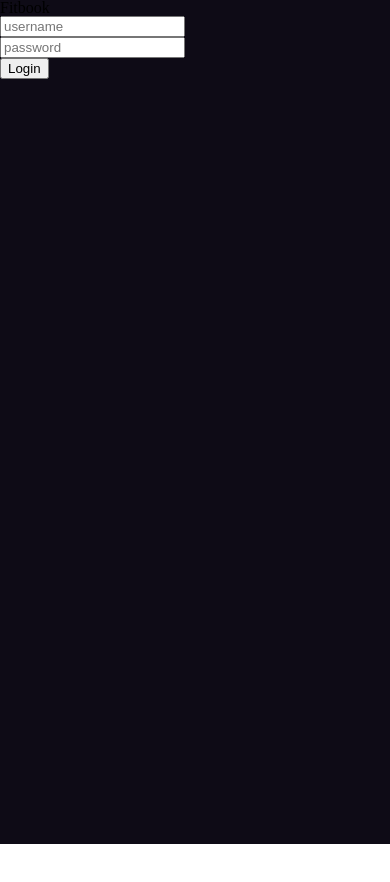
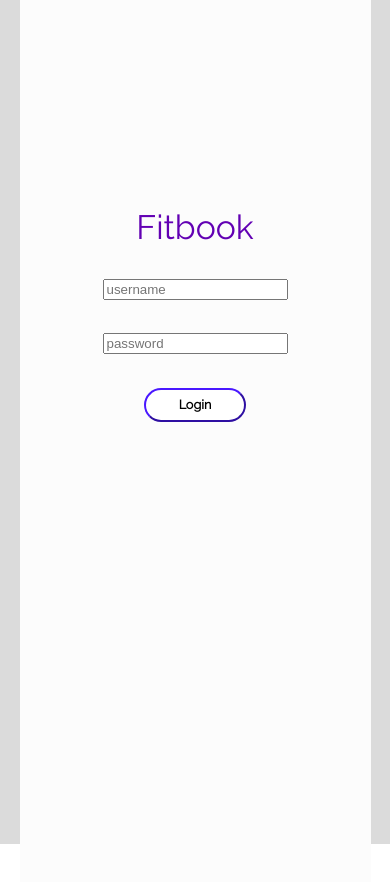
Before and after one commit to Morgan-Mischo/personal, a React (Create React App) app: page /#/login in a window 390 px wide. Shown: the top 882 px of the page. Before the commit the page ends 844 px from the top, so only its background shows below. Built offline with nearby package versions, Linux system fonts and the light colour scheme; what redux-promise-middleware would draw is missing.

Commit message:
more sass styling

```diff
--- a/src/components/Dashboard.js
+++ b/src/components/Dashboard.js
@@ -4,7 +4,7 @@ import { connect } from "react-redux";
 import { getUser } from "../redux/userReducer";
 import Followed from "./Followed";
 import "../styling/reset.css";
-
+import "../styling/dashboard.scss";
 
 class Dashboard extends Component {
   componentDidMount() {
@@ -35,7 +35,6 @@ class Dashboard extends Component {
           <Link to={{ pathname: "/create" }}>
             <button className="buttons-dash-post">Post</button>
           </Link>
-
         </div>
 
         <div className="box-medium-dash">
--- a/src/components/Login.js
+++ b/src/components/Login.js
@@ -3,7 +3,7 @@ import { login } from '../redux/userReducer';
 import { connect } from 'react-redux';
 import { Redirect } from 'react-router-dom';
 import "../styling/reset.css";
-
+import "../styling/login.scss";
 class Login extends Component {
     constructor() {
         super();
--- a/src/components/Post.js
+++ b/src/components/Post.js
@@ -1,8 +1,8 @@
-import React, { Component } from 'react';
-import { connect } from 'react-redux';
-import { deletePost, editPost } from '../redux/postsReducer';
+import React, { Component } from "react";
+import { connect } from "react-redux";
+import { deletePost, editPost } from "../redux/postsReducer";
 
-class Post extends Component{
+class Post extends Component {
   constructor(props) {
     super(props);
     this.state = {
@@ -26,8 +26,25 @@ class Post extends Component{
 
   save = () => {
     let { id, editPost } = this.props;
-        let { newHeight, newWeight, newCalories, newDiet, newWorkout, newGoals, newPhoto } = this.state;
-        editPost(id, newHeight, newWeight, newCalories, newDiet, newWorkout, newGoals, newPhoto);
+    let {
+      newHeight,
+      newWeight,
+      newCalories,
+      newDiet,
+      newWorkout,
+      newGoals,
+      newPhoto
+    } = this.state;
+    editPost(
+      id,
+      newHeight,
+      newWeight,
+      newCalories,
+      newDiet,
+      newWorkout,
+      newGoals,
+      newPhoto
+    );
   };
 
   delete = () => {
@@ -35,12 +52,17 @@ class Post extends Component{
     deletePost(id);
   };
 
-    componentDidUpdate(prevProps){
+  componentDidUpdate(prevProps) {
     let { height, weight, calories, diet, workout, goals, photo } = prevProps;
-        if(height !== this.props.height || weight !== this.props.weight
-            || calories !== this.props.calories || diet !== this.props.diet
-            || workout !== this.props.workout || goals !== this.props.goals
-            || photo !== this.props.photo) {
+    if (
+      height !== this.props.height ||
+      weight !== this.props.weight ||
+      calories !== this.props.calories ||
+      diet !== this.props.diet ||
+      workout !== this.props.workout ||
+      goals !== this.props.goals ||
+      photo !== this.props.photo
+    ) {
       this.setState({
         newHeight: height,
         newWeight: weight,
@@ -50,17 +72,25 @@ class Post extends Component{
         newGoals: goals,
         newPhoto: photo,
         editing: false
-            })
+      });
     }
   }
 
-
-    render(){
+  render() {
     let { height, weight, calories, diet, workout, goals, photo } = this.props;
-        let { newHeight, newWeight, newCalories, newDiet, newWorkout, newGoals, newPhoto, editing} = this.state;
-        return(
-            <div className='post-container'>
-                { editing ? (
+    let {
+      newHeight,
+      newWeight,
+      newCalories,
+      newDiet,
+      newWorkout,
+      newGoals,
+      newPhoto,
+      editing
+    } = this.state;
+    return (
+      <div className="post-container">
+        {editing ? (
           <div>
             <input
               value={newHeight}
@@ -116,7 +146,7 @@ class Post extends Component{
           </div>
         ) : (
           <div>
-                <img src = {photo} alt="Loading"></img>
+            <img src={photo} alt="Loading" />
             <h3> {goals} </h3>
             <h4> {workout} </h4>
             <h4> {diet} </h4>
@@ -132,7 +162,6 @@ class Post extends Component{
               </button>
             </div>
           </div>
-
         )}
       </div>
     );
--- a/src/components/Signup.js
+++ b/src/components/Signup.js
@@ -3,6 +3,7 @@ import { connect } from 'react-redux';
 import { signup } from '../redux/userReducer';
 import { Redirect, Link } from 'react-router-dom';
 import '../styling/reset.css';
+import '../styling/signup.scss';
 
 class Signup extends Component {
     constructor() {
@@ -75,7 +76,7 @@ class Signup extends Component {
                         placeholder="last name"
                         />
                     </div>
-                    <div className="input-bottom">
+                    <div className="input">
                         <input
                         type= 'text'
                         value={email}
@@ -85,7 +86,7 @@ class Signup extends Component {
                         placeholder="email"
                         />
                     </div>
-                    <div className="input-bottom">
+                    <div className="input">
                         <input
                         type= 'text'
                         value={picture}
--- a/src/styling/_background.scss
+++ b/src/styling/_background.scss
@@ -4,4 +4,19 @@
     height: 100vh;
     width: 100vw;
     background-color: $background-color;
+    display: flex;
+    justify-content: center;
+    align-items: center;
 }
+
+@mixin box($height, $width, $padding) {
+    background-color: $white;
+    height: $height;
+    width: $width;
+    border-radius: 25px;
+    display: flex;
+    flex-direction: column;
+    align-items: center;
+    justify-content: flex-start;
+    padding-top: $padding;
+}
--- /dev/null
+++ b/src/styling/_fitbook.scss
@@ -0,0 +1,20 @@
+@import './variable';
+
+@mixin name($font-size, $margin) {
+    font-family: 'Raleway', sans-serif;
+    font-size: $font-size;
+    color: #6200B3;
+    margin-bottom: $margin;
+}
+
+@mixin main-buttons($margin, $height, $width, $font-size) {
+    font-family: 'Raleway', sans-serif;
+    font-weight: bold;
+    margin-bottom: $margin;
+    height: $height;
+    width: $width;
+    font-size: $font-size;
+    border-radius: 25px;
+    background-color: white;
+    border-color: $electric-blue;
+}
--- a/src/styling/_variable.scss
+++ b/src/styling/_variable.scss
@@ -1 +1,12 @@
 $dark: #0e0b16;
+$white: #FCFCFC;
+$gray: #DBDBDB;
+$electric-blue: #4717f6;
+$desktop-font-size: 4vmax;
+
+$margin-bottom-name: 4vmax;
+
+$margin-button: 4vmax;
+$height-button: 4vmax;
+$width-button: 12vmax;
+$button-font-size: 1.5vmax;
--- /dev/null
+++ b/src/styling/dashboard.scss
@@ -0,0 +1,24 @@
+@import "./_background";
+@import "./_fitbook";
+
+.display-container-dash {
+  @include background($gray);
+  flex-direction: column;
+  .header-bar {
+    align-items: center;
+    .box-medium {
+      @include box(60%, 40%, 10%);
+      .app-name-dash {
+        @include name($desktop-font-size, $margin-bottom-name);
+      }
+      .button {
+        @include main-buttons(
+          $margin-button,
+          $height-button,
+          $width-button,
+          $button-font-size
+        );
+      }
+    }
+  }
+}
--- /dev/null
+++ b/src/styling/firstPage.css
@@ -0,0 +1,35 @@
+.display-container {
+  height: 100vh;
+  width: 100vw;
+  background-color: #0e0b16;
+  display: -webkit-box;
+  display: -ms-flexbox;
+  display: flex;
+  -webkit-box-pack: center;
+      -ms-flex-pack: center;
+          justify-content: center;
+  -webkit-box-align: center;
+      -ms-flex-align: center;
+          align-items: center;
+}
+
+.box-medium {
+  background-color: #FCFCFC;
+  height: 60%;
+  width: 40%;
+  border-radius: 25px;
+  display: -webkit-box;
+  display: -ms-flexbox;
+  display: flex;
+  -webkit-box-orient: vertical;
+  -webkit-box-direction: normal;
+      -ms-flex-direction: column;
+          flex-direction: column;
+  -webkit-box-align: center;
+      -ms-flex-align: center;
+          align-items: center;
+  -webkit-box-pack: center;
+      -ms-flex-pack: center;
+          justify-content: center;
+}
+/*# sourceMappingURL=firstPage.css.map */
--- a/src/styling/firstPage.scss
+++ b/src/styling/firstPage.scss
@@ -1,18 +1,33 @@
 @import "./_background";
+@import "./_fitbook";
 
-//whole page
 .display-container {
-   @include background($dark);
+  @include background($dark);
 }
 
-//box with the class name and buttons
 .box-medium {
-
-  //app name
+  @include box(60%, 40%, 10%);
   .app-name {
+    @include name($desktop-font-size, $margin-bottom-name);
   }
-
-  //buttons
   .button {
+    @include main-buttons(
+      $margin-button,
+      $height-button,
+      $width-button,
+      $button-font-size
+    );
   }
 }
+
+@media screen and (max-width: 780px) {
+  .display-container {
+    @include background($gray);
+  }
+  .box-medium {
+    @include box(100%, 90%, 50vmax);
+    .app-name {
+      @include name($desktop-font-size, $margin-bottom-name);
+    }
+  }
+}
--- /dev/null
+++ b/src/styling/login.scss
@@ -0,0 +1,6 @@
+@import "./_background";
+@import "./_fitbook";
+
+.input-row {
+margin-bottom: 3vmax;
+}
--- /dev/null
+++ b/src/styling/signup.scss
@@ -0,0 +1,10 @@
+@import "./_background";
+@import "./_fitbook";
+
+  .app-name {
+      @include name($desktop-font-size, 1vmax);
+  }
+
+.input {
+    margin-bottom: 1vmax;
+}
```
Also changed, not shown: 1 other file (tests, documents, lock files or other folders). Lines whose indentation alone changed are shown as unchanged.
